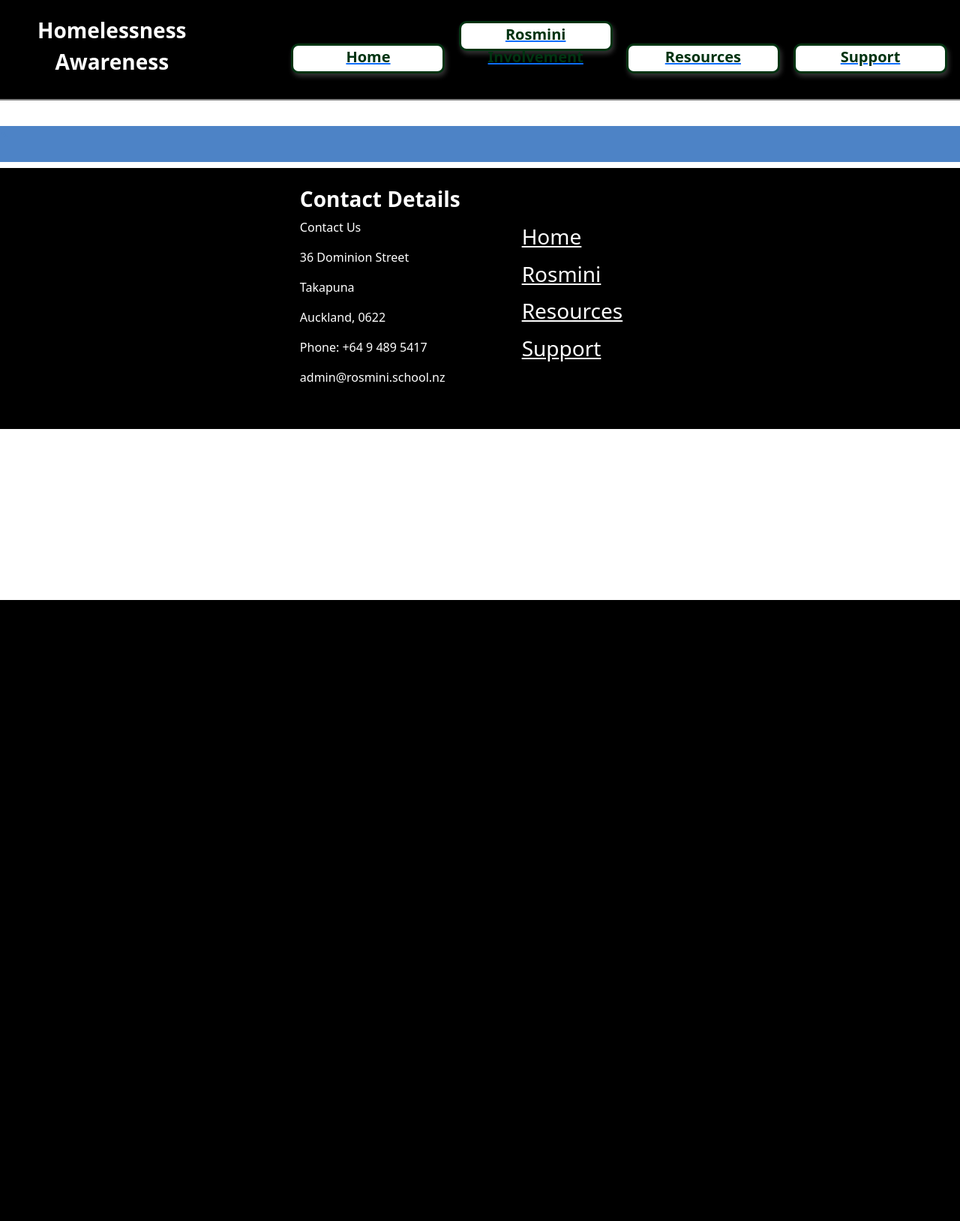
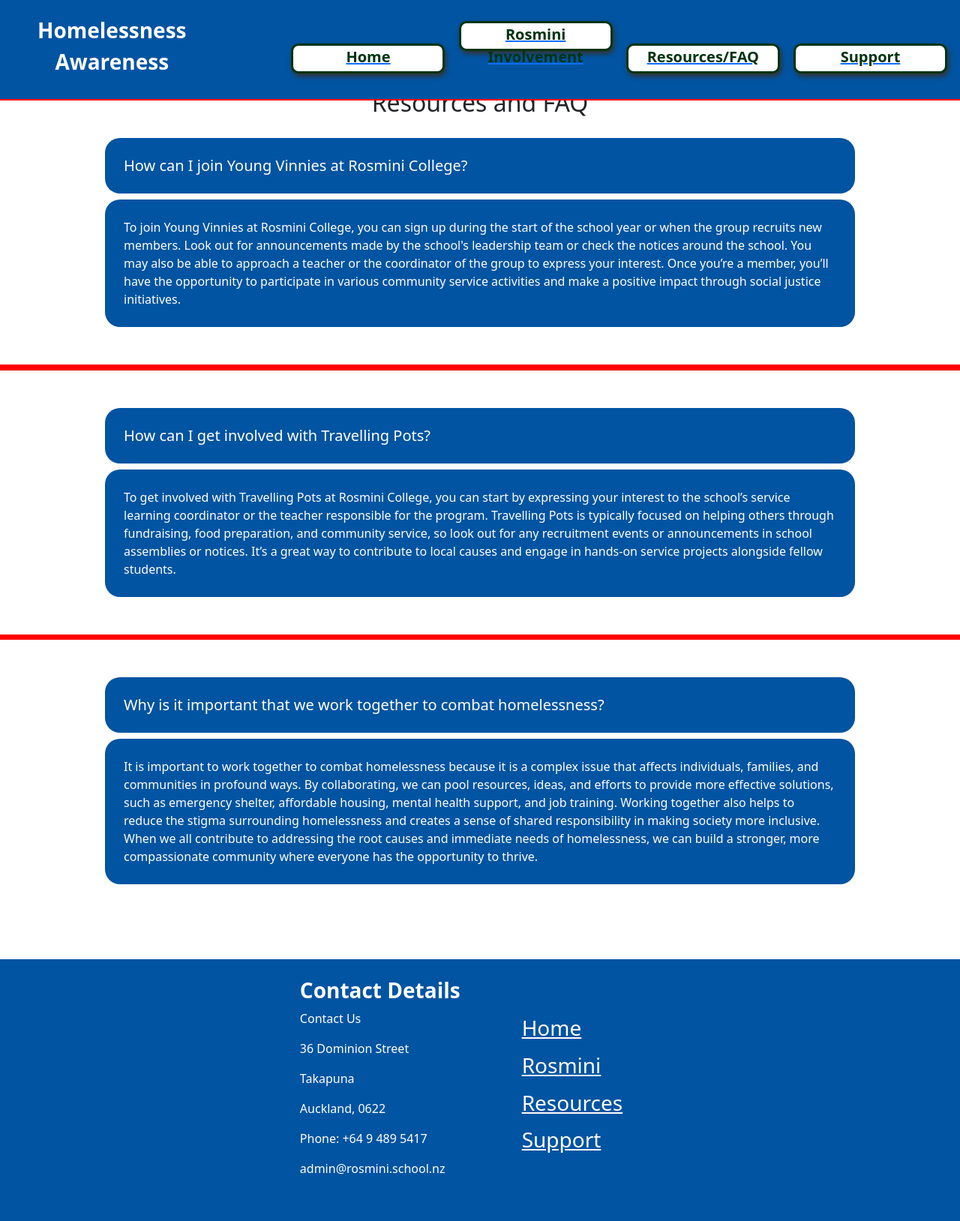
Before and after one commit to Zauky9990/DTE-2025-yr-13-assessment, a PHP site: page /public/resources/resources.php in a window 1280 px wide. Shown: the whole page at 75% size. Before the commit the page ends 800 px from the top, so only its background shows below. Run offline with PHP 8.4, Linux system fonts and the light colour scheme.

Commit message:
finished all pages but still need to touch up lots and add in other technical things for E.

```diff
--- a/public/public_navbar.php
+++ b/public/public_navbar.php
@@ -20,10 +20,10 @@
 		</div>
 
 		<ul class="navb">	         <!-- Navbar is split into 3 sections -->
-			<li><a href="../home/home.php"><div class="buttons1"><p><b>Home</b></p></div></a></li>
-			<li><a href="../rosmini/rosmini.php"><div class="buttons1"><p><b>Rosmini Involvement</b></p></div></a></li>
-			<li><a href="../resources/resources.php"><div class="buttons1"><p><b>Resources</b></p></div></a></li>      <!-- 1 being first half of pages and links -->
-			<li><a href="../home/home.php"><div class="buttons1"><p><b>Support</b></p></div></a></li>
+			<li><a href="../home/home.php"><div class="buttons1"><p class="HeaderText"><b>Home</b></p></div></a></li>
+			<li><a href="../rosmini/rosmini.php"><div class="buttons1"><p class="HeaderText"><b>Rosmini Involvement</b></p></div></a></li>
+			<li><a href="../resources/resources.php"><div class="buttons1"><p class="HeaderText"><b>Resources/FAQ</b></p></div></a></li>      <!-- 1 being first half of pages and links -->
+			<li><a href="../home/home.php"><div class="buttons1"><p class="HeaderText"><b>Support</b></p></div></a></li>
 		</ul>
 
 	</div>
--- a/public/resources/resources.php
+++ b/public/resources/resources.php
@@ -9,7 +9,7 @@
 
 <html lang="en">
   <head>
-    <title>Homelessness awareness - Funding</title>
+    <title>Homelessness awareness - Resources/FAQ</title>
     <meta charset="UTF-8" />
   	<meta name="viewport" content="width=device-width, initial-scale=1.0">
 	<link rel="stylesheet" href="../stylesheet/styles.css">                       <!-- Including all necessary files -->
@@ -22,14 +22,34 @@
 </div>
 <div class="staffcutofffix">           <!-- Overall container div so that I can margin my page down a few pixels in order to make room for the navbar -->
 	<div class="staffcontainer">
+		<div class="stafftitle">
+			<h2>Resources and FAQ</h2>
+		</div>
+		<div class="contentcontainer" style="margin-top:20px;">
+			<h5 class="resourcecontent">How can I join Young Vinnies at Rosmini College?</h5>
+			<p class="resourcecontent">To join Young Vinnies at Rosmini College, you can sign up during the start of the school year or when the group recruits new members. Look out for announcements made by the school's leadership team or check the notices around the school. You may also be able to approach a teacher or the coordinator of the group to express your interest. Once you’re a member, you’ll have the opportunity to participate in various community service activities and make a positive impact through social justice initiatives.</p>
 
-		<div class="stafftitle">
-			<h2></h2>
 		</div>
-		<div class="line">
-			<h1>     `</h1>      <!-- Line dividing the two departments (` is invisible) -->
+			<div class="line">
+			<p>     `</p>      <!-- Line dividing the two departments (` is invisible) -->
 		</div>
 
+		<div class="contentcontainer">
+			<h5 class="resourcecontent">How can I get involved with Travelling Pots?</h5>
+			<p class="resourcecontent">To get involved with Travelling Pots at Rosmini College, you can start by expressing your interest to the school’s service learning coordinator or the teacher responsible for the program. Travelling Pots is typically focused on helping others through fundraising, food preparation, and community service, so look out for any recruitment events or announcements in school assemblies or notices. It’s a great way to contribute to local causes and engage in hands-on service projects alongside fellow students.</p>
+		</div>
+
+		</div>
+			<div class="line">
+			<p>     `</p>      <!-- Line dividing the two departments (` is invisible) -->
+		</div>
+
+		<div class="contentcontainer">
+			<h5 class="resourcecontent">Why is it important that we work together to combat homelessness?</h5>
+			<p class="resourcecontent">It is important to work together to combat homelessness because it is a complex issue that affects individuals, families, and communities in profound ways. By collaborating, we can pool resources, ideas, and efforts to provide more effective solutions, such as emergency shelter, affordable housing, mental health support, and job training. Working together also helps to reduce the stigma surrounding homelessness and creates a sense of shared responsibility in making society more inclusive. When we all contribute to addressing the root causes and immediate needs of homelessness, we can build a stronger, more compassionate community where everyone has the opportunity to thrive.</p>
+		</div>
+
+		</div>
 	</div>
 </div>
 
--- a/public/stylesheet/styles.css
+++ b/public/stylesheet/styles.css
@@ -6,10 +6,10 @@
 	 ============================= */
 
      .navbar {
-        background-color:black;
+        background-color:#0054a2;
         width:100%;
         position:fixed;
-        border-bottom:2px solid grey;
+        border-bottom:2px solid red;
         z-index: 5;
 
     }
@@ -20,7 +20,7 @@
     }
 
     .cutofffix {
-        margin-top:90px;
+        margin-top:0px;
     }
 
     .hovereffects {
@@ -28,9 +28,10 @@
     }
 
     .hovereffects:hover {
-        background-color:blue;
+        background-color:red;
         transition: background-color 2s;
         z-index:4;
+        border-radius:30px;
     }
 
     .buttons1 {
@@ -47,15 +48,28 @@
         text-align: center;
         border-radius: 10px;
         box-shadow: 2px 4px 6px #333333;
-        text-decoration: none;
         transition: width 2s, height 4s;
+        position: relative;
     }
+
+
+      .buttons1::after {
+        content: '';
+        position: absolute;
+        bottom: 0;
+        left: 0;
+        width: 0;
+        height: 2px; /* Thickness of the line */
+        background-color: red; /* Color of the line */
+        transition: width 0.3s ease;
+      }
+
+      .buttons1:hover::after {
+        width: 100%;
+      }
 
     .buttons1:hover {
         background-color:#0394fc;
-        width:210px;
-        height:50px;
-        transition: width 1s, height 1s, background-color 2s;
     }
 
     .logindets {
@@ -69,6 +83,14 @@
     .navb li {
         display:inline-block;
         margin:0 7px;
+    }
+
+    .line {
+        background-color:red;
+        color:red;
+        margin-bottom:-50px;
+        margin-top:-50px;
+        font-size:5px;
     }
 
     .rosminilogo {
@@ -96,27 +118,60 @@
 
     .homecontent {
         color:white;
-        background-color:black;
+        background-color:#0054a2;
         padding:25px;
         border-radius:20px;
         margin-left:auto;
         margin-right:auto;
     }
 
+    .resourcecontent {
+        color:white;
+        background-color:#0054a2;
+        padding:25px;
+        border-radius:20px;
+        margin-left:auto;
+        margin-right:auto;
+    }
 
+    .homecontent1 {
+        color:white;
+        background-color:#0054a2;
+        padding:25px;
+        border-radius:20px;
+        width:500px;
+        margin-top:20px;
+    }
+
+    .contactimg {
+        width:500px;
+        padding:20px;
+        border-radius:30px;
+        box-shadow: 8px 10px 12px #333333;
+    }
+
+    .contactusdiv {
+        display:flex;
+    }
+
+    .rosminititle {
+        margin-top:50px;
+        margin-left:270px;
+        color:black;
+    }
 
     .sportscontainer {
         display:flex;
         justify-content:center;
         background-color:#0054a2;
         padding:20px 20px 20px;
-        margin-top:95px;
+        margin-top:55px;
     }
 
     .footer-columns {
         display:flex;
         justify-content:center;
-        background-color:black;
+        background-color:#0054a2;
         align-content:center;
         color:#4D83C6;
         padding:25px;
@@ -221,19 +276,11 @@
 
 
     .stafftitle {
-        margin-left:900px;
+        display:flex;
+        justify-content:center;
+        margin-top:-50px;
     }
 
-    .cards {
-        margin:20px;
-        background-color:#0054a2;
-        border-radius:20px;
-    }
-
-    .line {
-        background-color:#4D83C6;
-        color:#4D83C6;
-    }
 
     .stafftext {
         margin-left:90px;
@@ -384,7 +431,6 @@
       }
       .cutofffix {
         width:390px
-
       }
 
       .homecontent {
```
Also changed, not shown: public/home/dbconnect.php (added, +20 -0 lines), public/home/home.php (+0 -20 lines), public/rosmini/rosmini.php (+6 -1 lines), README.md, public/images/rosmini-2023.jpeg (added).
